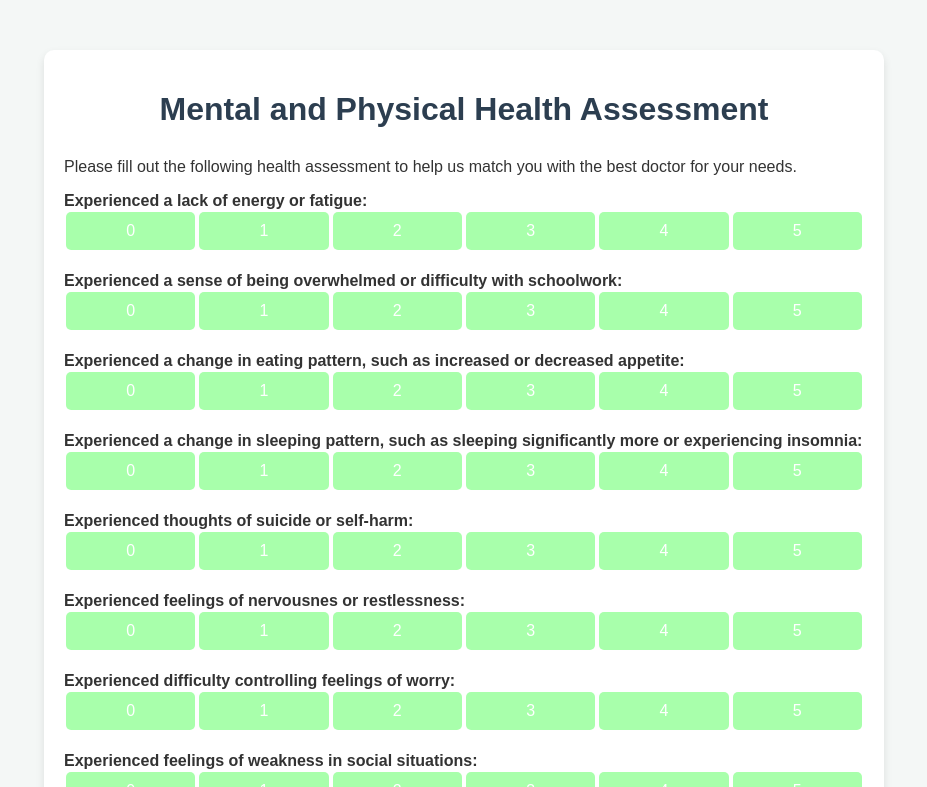
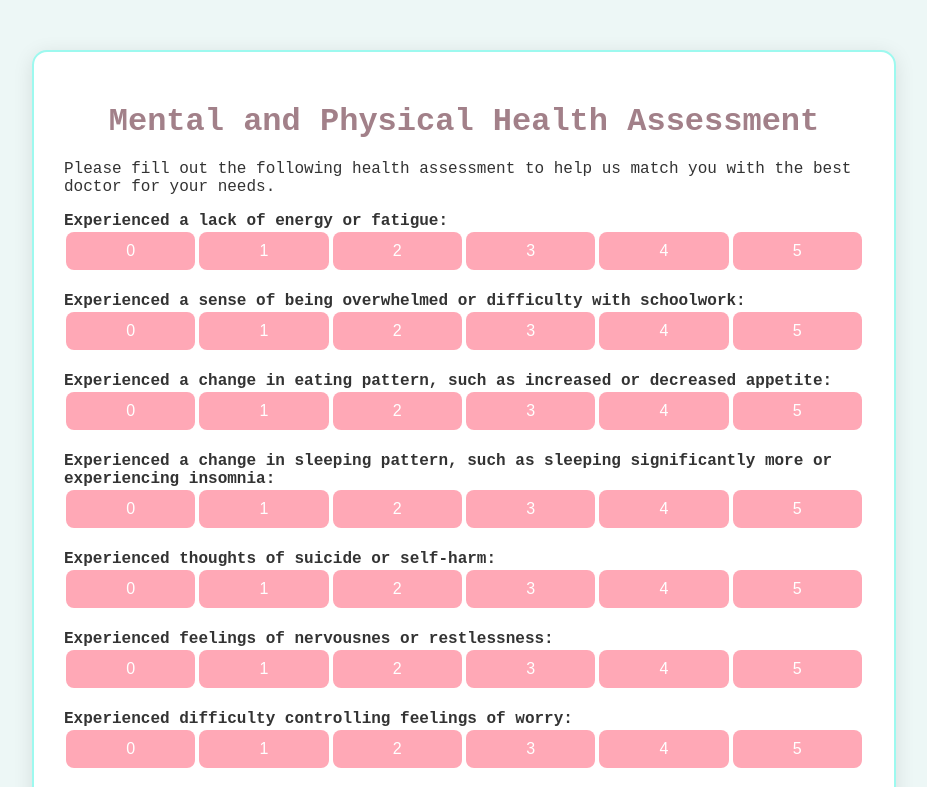
Before and after one commit to zkaiser3/Code-ADA-2024, a plain HTML site: page templates/patient.html in a window 1280 px wide. Shown: the top 787 px of the page, without its empty margins (176-1103 px from the left). Drawn offline with Linux system fonts and the light colour scheme; a script that the page names is missing.

Commit message:
patient page updated

```diff
--- a/templates/patient.html
+++ b/templates/patient.html
@@ -6,10 +6,10 @@
     <title>Patient Assessment</title>
     <style>
         body {
-            font-family: Arial, sans-serif;
+            font-family: 'Courier New', Courier, monospace;
             margin: 0;
             padding: 0;
-            background-color: #f4f7f6;
+            background-color: #EDF7F6; /* Light background color */
             color: #333;
         }
 
@@ -17,18 +17,22 @@
         .container {
             max-width: 800px;
             margin: 50px auto;
-            padding: 20px;
+            padding: 30px;
             background-color: #ffffff;
-            box-shadow: 0 4px 8px rgba(0, 0, 0, 0.1);
-            border-radius: 10px;
+            box-shadow: 0 4px 20px rgba(0, 0, 0, 0.1);
+            border-radius: 15px;
+            border: 2px solid #9DF9EF; /* Light border */
         }
 
         h1 {
             text-align: center;
-            color: #2c3e50;
-            margin-bottom: 30px;
+            color: #A28089; /* Muted text color */
+            margin-bottom: 20px;
         }
-
+        h2 {
+            color: #51e2f1; /* Bright section headers */
+            margin-top: 30px;
+        }
         /* Statement styling */
         .statement {
             margin-bottom: 20px;
@@ -43,24 +47,26 @@
         .button-group {
             display: flex;
             justify-content: space-between;
+            margin-bottom: 10px; /* Spacing for buttons */
         }
 
         button {
             padding: 10px 15px;
             font-size: 16px;
-            background-color: #a8ffab;
+            background-color: #FFA8B6; /* Light pink */
             color: white;
             border: none;
-            border-radius: 5px;
+            border-radius: 8px;
             cursor: pointer;
-            transition: background-color 0.3s ease;
+            transition: background-color 0.3s ease, transform 0.2s ease; /* Added transform effect */
             margin: 2px;
             flex: 1;
             min-width: 50px;
         }
 
         button:hover {
-            background-color: #45a049;
+            background-color: #FF6F8E; /* Darker pink on hover */
+            transform: scale(1.05); /* Slight scale effect */
         }
 
         /* Other preferences */
@@ -71,6 +77,10 @@
         button.submit {
             margin-top: 20px;
             width: 100%;
+            background-color: #9DF9EF; /* Light turquoise */
+        }
+        button.submit:hover {
+            background-color: #51e2f1; /* Brighter turquoise on hover */
         }
     </style>
 </head>
```
